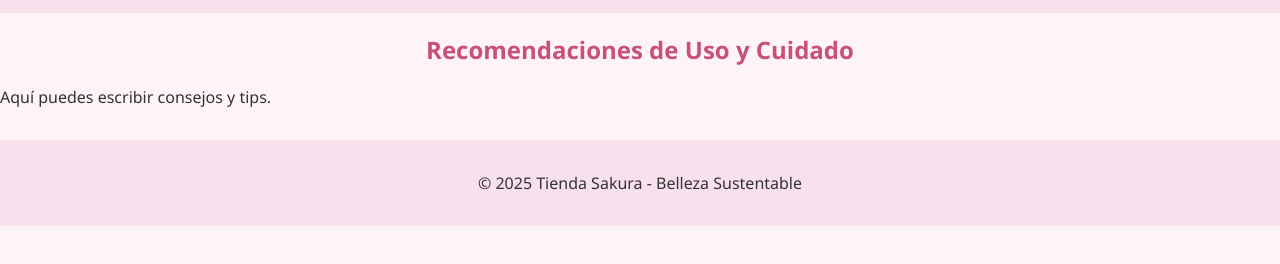
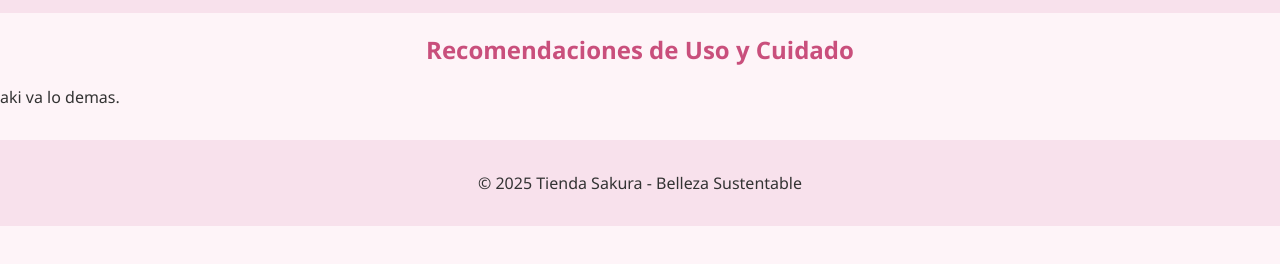
Before and after one commit to citrinoverde/flowerecoobrushes, a plain HTML site: page recomendaciones.html in a window 1280 px wide. Shown: the part 52-316 px from the top of the page. Drawn offline with Linux system fonts and the light colour scheme.

Commit message:
recomendaciones.html

```diff
--- a/recomendaciones.html
+++ b/recomendaciones.html
@@ -21,7 +21,7 @@
   </header>
   <main>
     <h2>Recomendaciones de Uso y Cuidado</h2>
-    <p>Aquí puedes escribir consejos y tips.</p>
+    <p>aki va lo demas.</p>
   </main>
   <footer>
     <p>&copy; 2025 Tienda Sakura - Belleza Sustentable</p>
```
